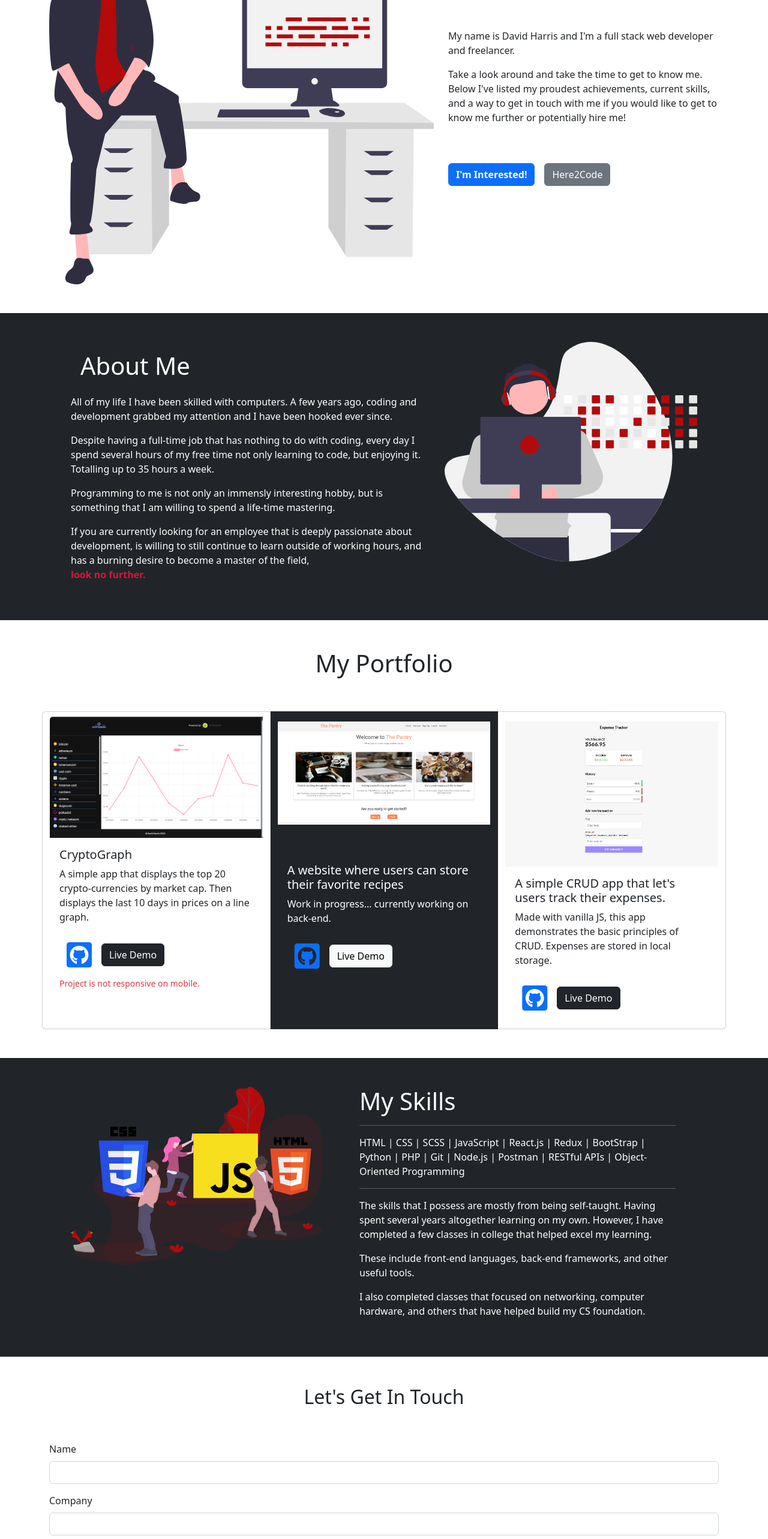
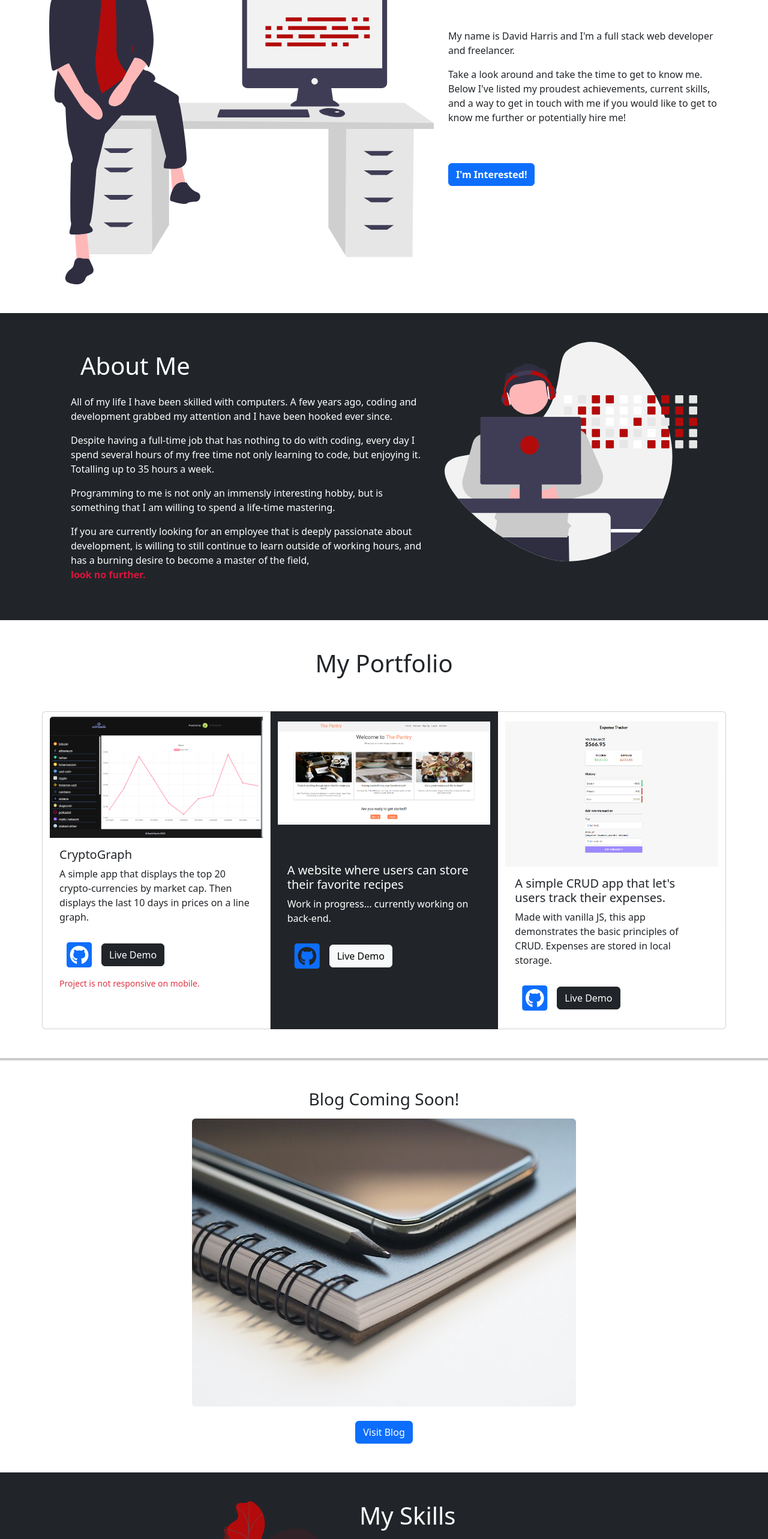
Before and after one commit to dlogoh/portfolio-website, a React (Create React App) app: page / in a window 1280 px wide. Shown: the part 234-2800 px from the top of the page at 60% size. Built offline with nearby package versions, Linux system fonts and the light colour scheme.

Commit message:
added blog coming soon

```diff
--- a/package.json
+++ b/package.json
@@ -9,6 +9,7 @@
     "@testing-library/user-event": "^13.5.0",
     "react": "^18.2.0",
     "react-dom": "^18.2.0",
+    "react-router-dom": "^6.4.5",
     "react-scripts": "5.0.1",
     "web-vitals": "^2.1.4"
   },
--- a/src/App.js
+++ b/src/App.js
@@ -1,18 +1,30 @@
-import React from 'react'
-import Navbar from './components/Navbar'
-import MainContent from './components/MainContent'
-import Contact from './components/Contact'
-import Footer from './components/Footer'
+import React from "react";
+import { BrowserRouter as Router, Routes, Route } from "react-router-dom";
+import Navbar from "./components/Navbar";
+import MainContent from "./components/MainContent";
+import Contact from "./components/Contact";
+import Footer from "./components/Footer";
 
 function App() {
   return (
+    <Router>
       <div>
         <Navbar />
+        <Routes>
+          <Route
+            index
+            element={
+              <>
                 <MainContent />
                 <Contact />
+              </>
+            }
+          />
+        </Routes>
         <Footer />
       </div>
-  )
+    </Router>
+  );
 }
 
-export default App
+export default App;
--- a/src/components/MainContent.jsx
+++ b/src/components/MainContent.jsx
@@ -1,10 +1,12 @@
 import React from "react";
+import { Link } from "react-router-dom";
 import hero from "../img/undraw_feeling_proud_qne1.svg";
 import aboutPic from "../img/undraw_developer_activity_re_39tg.svg";
 import skillsPic from "../img/undraw_static_assets_rpm6.svg";
 import cryptograph from "../img/cryptograph.png";
 import thePantry from "../img/ThePantryPortfolioImg.png";
 import expenseTracker from "../img/expenseTracker.png";
+import blogImg from "../img/blog-img.jpg";
 
 function MainContent() {
   return (
@@ -36,9 +38,6 @@ function MainContent() {
                     className='btn btn-primary mt-5 fw-bold'
                   >
                     I'm Interested!
-                  </button>
-                  <button className='btn btn-secondary mt-5 ms-3'>
-                    Here2Code
                   </button>
                 </a>
               </div>
@@ -202,6 +201,18 @@ function MainContent() {
           </div>
         </div>
       </section>
+      <hr style={{ border: "#333 2px solid" }} />
+      {/* <!-- Blog --> */}
+      <section
+        id='blog'
+        className='container d-flex flex-column justify-content-center align-items-center my-5'
+      >
+        <h3 className='mb-3'>Blog Coming Soon!</h3>
+        <img src={`${blogImg}`} alt='blog' className='img-fluid rounded' />
+        <Link to='/blog' className='text-white link '>
+          <button className='btn btn-primary mt-4'>Visit Blog</button>
+        </Link>
+      </section>
       {/* <!-- skills --> */}
       <section>
         <div className='bg-dark' id='skills'>
@@ -215,7 +226,7 @@ function MainContent() {
                 <hr />
                 <p>
                   HTML | CSS | SCSS | JavaScript | React.js | Redux | BootStrap
-                  | Python | PHP | Git | Node.js | Postman | RESTful APIs |
+                  | Python | Git | Node.js | Postman | RESTful APIs |
                   Object-Oriented Programming{" "}
                 </p>
                 <hr />
--- a/src/components/Navbar.jsx
+++ b/src/components/Navbar.jsx
@@ -3,46 +3,51 @@ import React from "react";
 function Navbar() {
   return (
     <header>
-      <nav className="navbar navbar-expand-lg navbar-dark bg-dark">
-        <div className="container">
-          <a className="navbar-brand text-white" href="#home">
+      <nav className='navbar navbar-expand-lg navbar-dark bg-dark'>
+        <div className='container'>
+          <a className='navbar-brand text-white' href='#home'>
             David Harris
           </a>
           <button
-            className="navbar-toggler"
-            type="button"
-            data-bs-toggle="collapse"
-            data-bs-target="#navbarSupportedContent"
-            aria-controls="navbarSupportedContent"
-            aria-expanded="false"
-            aria-label="Toggle navigation"
+            className='navbar-toggler'
+            type='button'
+            data-bs-toggle='collapse'
+            data-bs-target='#navbarSupportedContent'
+            aria-controls='navbarSupportedContent'
+            aria-expanded='false'
+            aria-label='Toggle navigation'
           >
-            <span className="navbar-toggler-icon"></span>
+            <span className='navbar-toggler-icon'></span>
           </button>
-          <div className="collapse navbar-collapse" id="navbarSupportedContent">
-            <ul className="navbar-nav ms-auto">
-              <li className="nav-item">
-                <a className="nav-link active" aria-current="page" href="#home">
+          <div className='collapse navbar-collapse' id='navbarSupportedContent'>
+            <ul className='navbar-nav ms-auto'>
+              <li className='nav-item'>
+                <a className='nav-link active' aria-current='page' href='#home'>
                   Home
                 </a>
               </li>
-              <li className="nav-item">
-                <a className="nav-link" href="#about">
+              <li className='nav-item'>
+                <a className='nav-link' href='#about'>
                   About
                 </a>
               </li>
-              <li className="nav-item">
-                <a className="nav-link" href="#projects">
+              <li className='nav-item'>
+                <a className='nav-link' href='#projects'>
                   Projects
                 </a>
               </li>
-              <li className="nav-item">
-                <a className="nav-link" href="#skills">
+              <li className='nav-item'>
+                <a href='#blog' className='nav-link text-warning'>
+                  Blog
+                </a>
+              </li>
+              <li className='nav-item'>
+                <a className='nav-link' href='#skills'>
                   Skills
                 </a>
               </li>
-              <li className="nav-item">
-                <a className="nav-link" href="#contact">
+              <li className='nav-item'>
+                <a className='nav-link' href='#contact'>
                   Contact
                 </a>
               </li>
```
Also changed, not shown: src/img/blog-img.jpg (added), 1 other file (tests, documents, lock files or other folders). Lines whose indentation alone changed are shown as unchanged.
